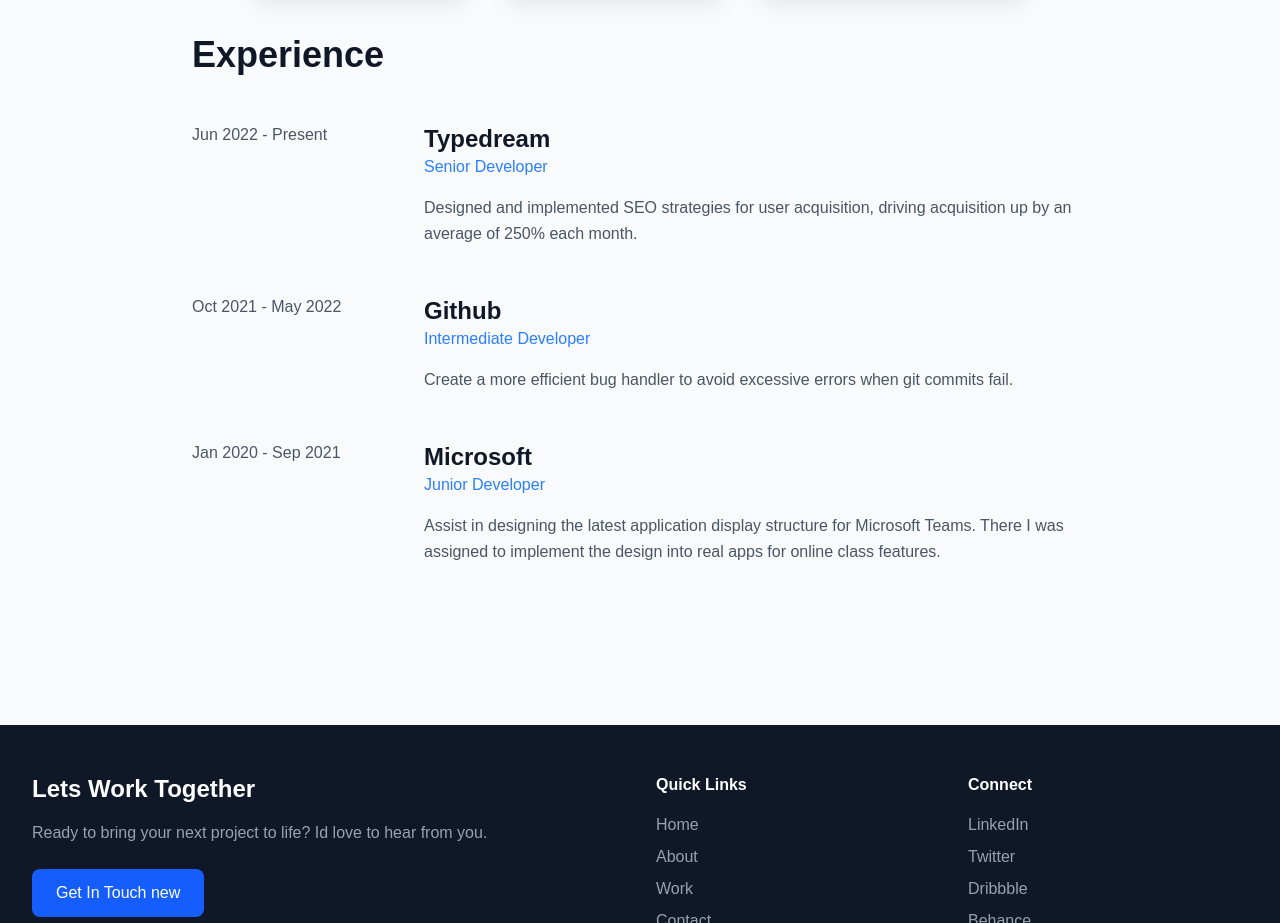
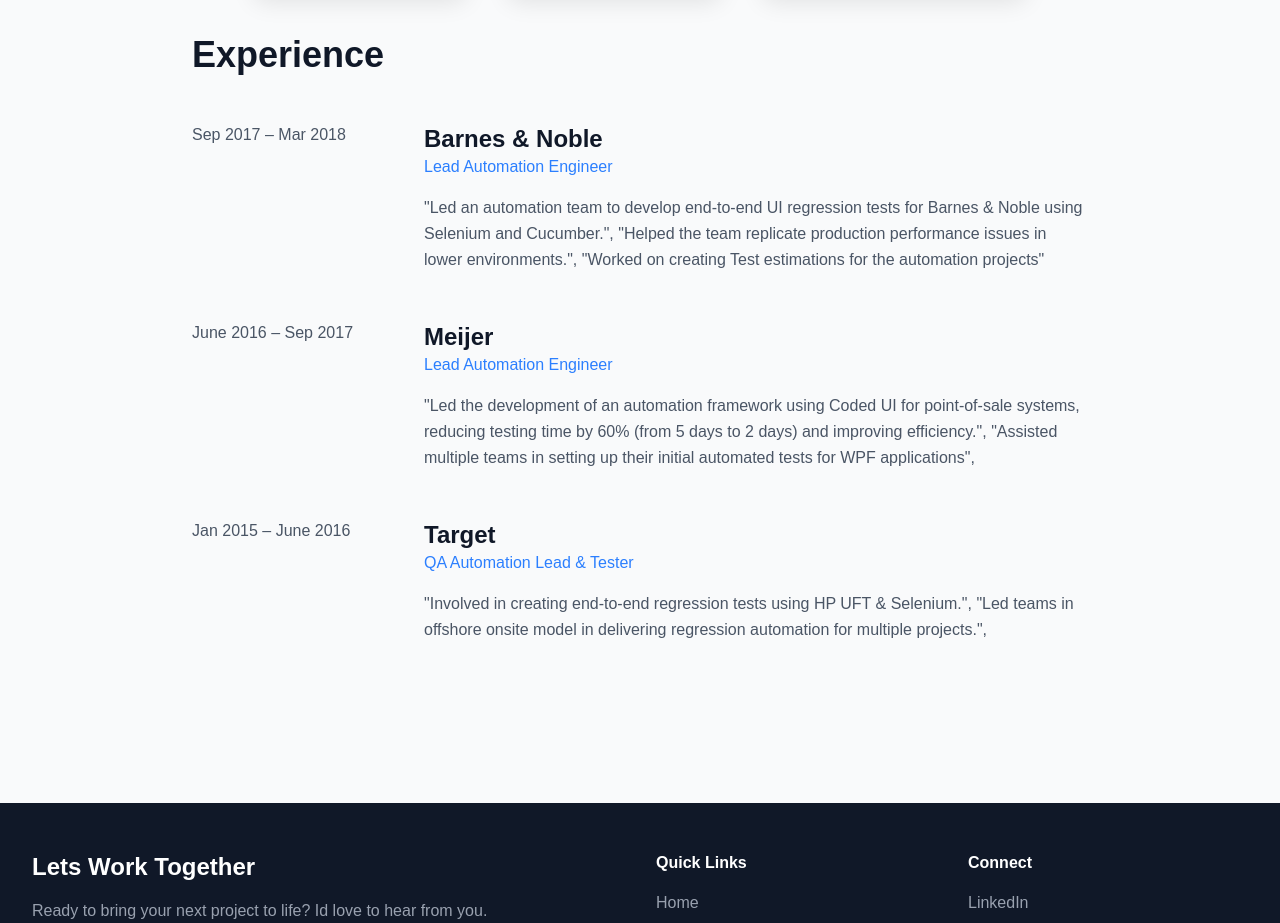
Before and after one commit to bhargavjulaganti/bhargava-portfolio, a Next.js app: page / in a window 1280 px wide. Shown: the part 840-1763 px from the top of the page. Built offline with nearby package versions, Linux system fonts and the light colour scheme.

Commit message:
adding meijer target and barnes project details

```diff
--- a/src/app/page.tsx
+++ b/src/app/page.tsx
@@ -128,61 +128,66 @@
             <h2 className="text-4xl font-bold text-gray-900 mb-12">Experience</h2>
 
             <div className="space-y-12">
-              {/* Typedream */}
+
+
+              {/* Barnes & Noble */}
               <div className="grid grid-cols-1 lg:grid-cols-12 gap-8">
                 <div className="lg:col-span-3">
-                  <p className="text-gray-600 font-medium">Jun 2022 - Present</p>
+                  <p className="text-gray-600 font-medium">Sep 2017 – Mar 2018</p>
                 </div>
                 <div className="lg:col-span-9">
                   <div className="space-y-4">
                     <div>
-                      <h3 className="text-2xl font-bold text-gray-900">Typedream</h3>
-                      <p className="text-blue-500 font-medium">Senior Developer</p>
+                      <h3 className="text-2xl font-bold text-gray-900">Barnes & Noble</h3>
+                      <p className="text-blue-500 font-medium">Lead Automation Engineer</p>
                     </div>
                     <p className="text-gray-600 leading-relaxed">
-                      Designed and implemented SEO strategies for user acquisition, driving
-                      acquisition up by an average of 250% each month.
+                       "Led an automation team to develop end-to-end UI regression tests for Barnes & Noble using Selenium and Cucumber.",
+                        "Helped the team replicate production performance issues in lower environments.",
+                        "Worked on creating Test estimations for the automation projects"
                     </p>
                   </div>
                 </div>
               </div>
 
-              {/* Github */}
+              {/* Meijer */}
               <div className="grid grid-cols-1 lg:grid-cols-12 gap-8">
                 <div className="lg:col-span-3">
-                  <p className="text-gray-600 font-medium">Oct 2021 - May 2022</p>
+                  <p className="text-gray-600 font-medium">June 2016 – Sep 2017</p>
                 </div>
                 <div className="lg:col-span-9">
                   <div className="space-y-4">
                     <div>
-                      <h3 className="text-2xl font-bold text-gray-900">Github</h3>
-                      <p className="text-blue-500 font-medium">Intermediate Developer</p>
+                      <h3 className="text-2xl font-bold text-gray-900">Meijer</h3>
+                      <p className="text-blue-500 font-medium">Lead Automation Engineer</p>
                     </div>
                     <p className="text-gray-600 leading-relaxed">
-                      Create a more efficient bug handler to avoid excessive errors when git commits fail.
+                       "Led the development of an automation framework using Coded UI for point-of-sale systems, reducing testing time by 60% (from 5 days to 2 days) and improving efficiency.",
+                        "Assisted multiple teams in setting up their initial automated tests for WPF applications",
                     </p>
                   </div>
                 </div>
               </div>
 
-              {/* Microsoft */}
+              {/* Target */}
               <div className="grid grid-cols-1 lg:grid-cols-12 gap-8">
                 <div className="lg:col-span-3">
-                  <p className="text-gray-600 font-medium">Jan 2020 - Sep 2021</p>
+                  <p className="text-gray-600 font-medium">Jan 2015 – June 2016</p>
                 </div>
                 <div className="lg:col-span-9">
                   <div className="space-y-4">
                     <div>
-                      <h3 className="text-2xl font-bold text-gray-900">Microsoft</h3>
-                      <p className="text-blue-500 font-medium">Junior Developer</p>
+                      <h3 className="text-2xl font-bold text-gray-900">Target</h3>
+                      <p className="text-blue-500 font-medium">QA Automation Lead & Tester</p>
                     </div>
                     <p className="text-gray-600 leading-relaxed">
-                      Assist in designing the latest application display structure for Microsoft Teams.
-                      There I was assigned to implement the design into real apps for online class features.
+                       "Involved in creating end-to-end regression tests using HP UFT & Selenium.",
+                        "Led teams in offshore onsite model in delivering regression automation for multiple projects.",
                     </p>
                   </div>
                 </div>
               </div>
+
             </div>
           </div>
         </section>
```
